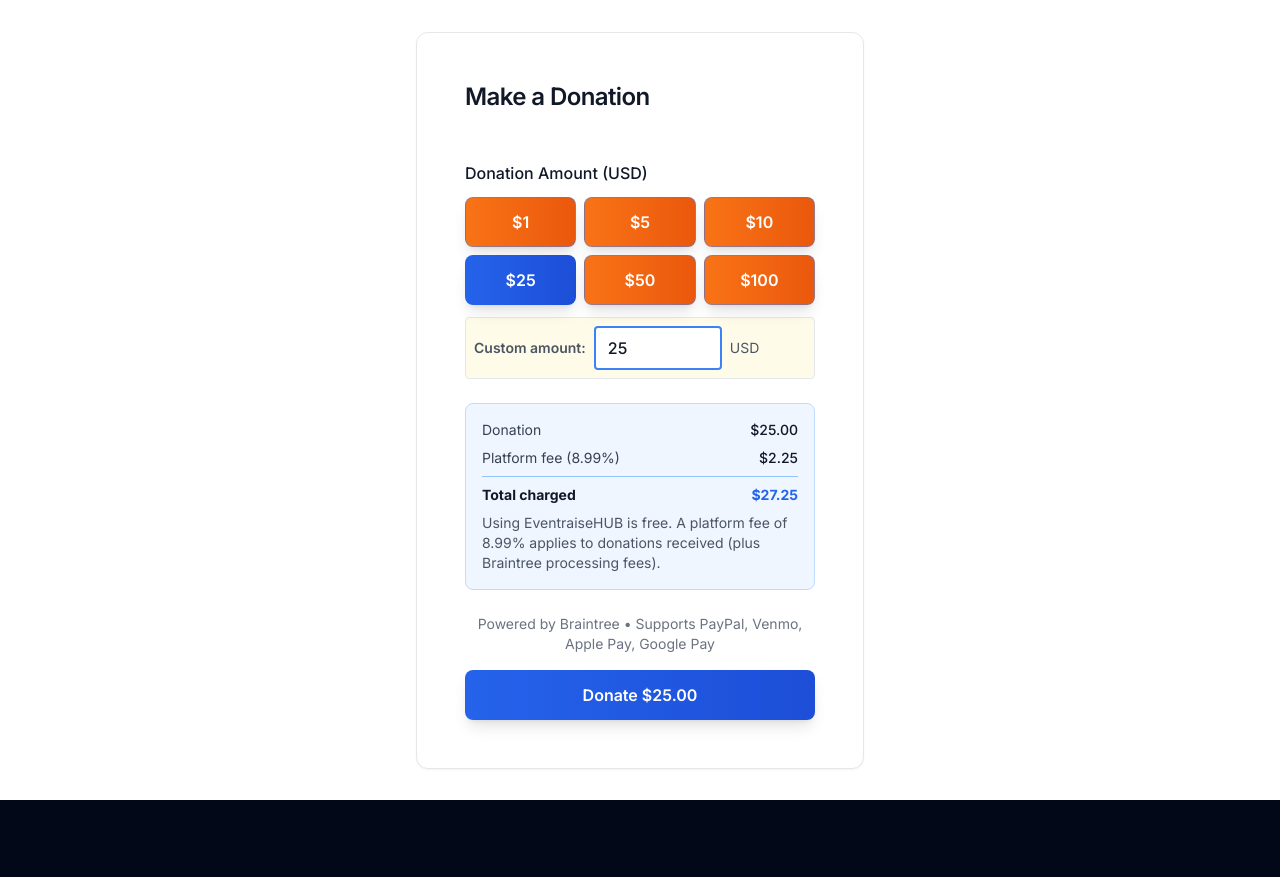
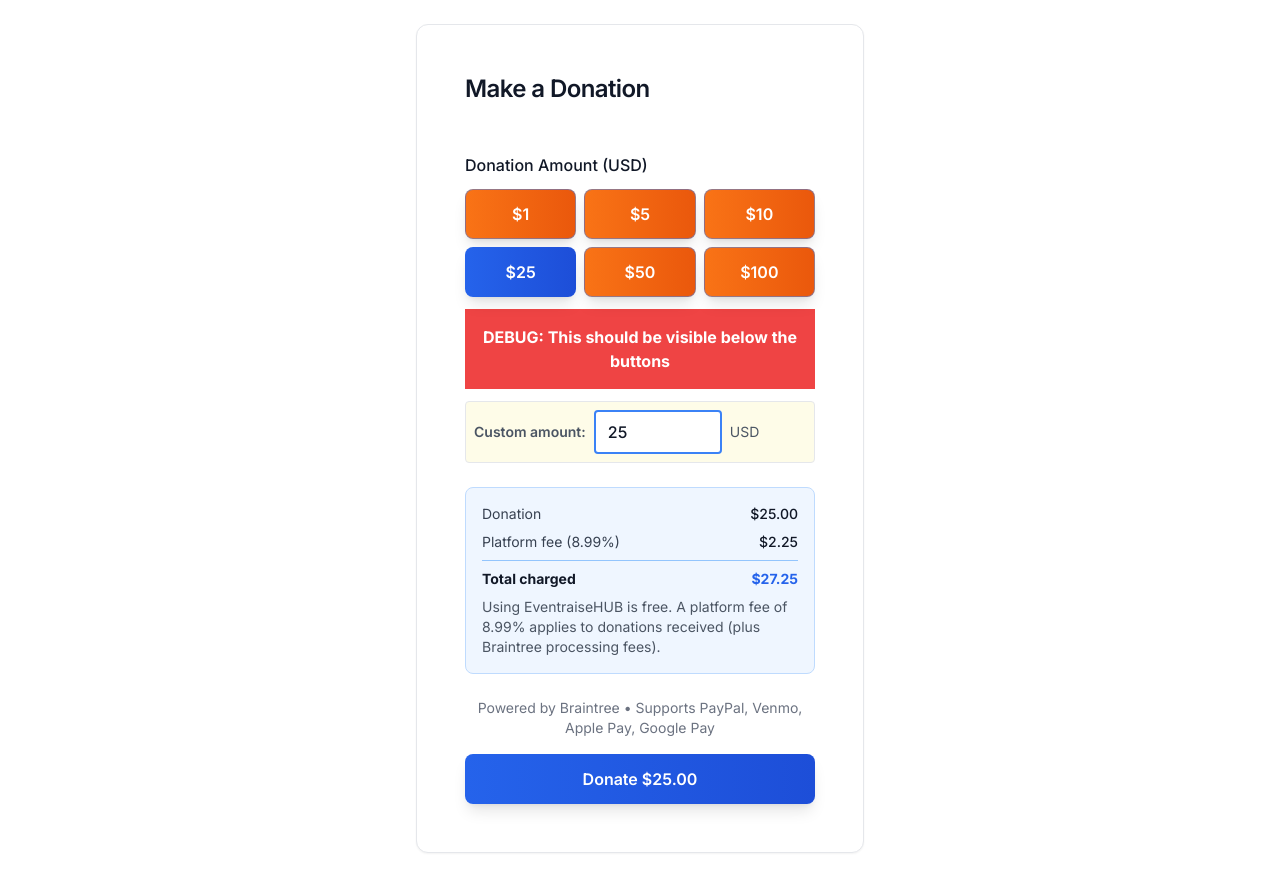
Before and after one commit to raoc-coder/Eventraise5, a Next.js app: page /donations/new in a window 1280 px wide. Before the commit the page ends 800 px from the top, so only its background shows below. Built offline with nearby package versions, Linux system fonts and the light colour scheme; no server answers.

Commit message:
Add red debug box to test if content is rendering
- Add bright red debug box below preset buttons
- This will help identify if the issue is with the custom input specifically or if content is being cut off
- If red box shows, the custom input section should also be visible

```diff
--- a/app/donations/new/page.tsx
+++ b/app/donations/new/page.tsx
@@ -85,6 +85,12 @@ function DonationForm() {
               </Button>
             ))}
           </div>
+
+          {/* DEBUG: Test if this section renders */}
+          <div className="bg-red-500 text-white p-4 text-center font-bold">
+            DEBUG: This should be visible below the buttons
+          </div>
+
           <div className="flex flex-col sm:flex-row sm:items-center space-y-2 sm:space-y-0 sm:space-x-2 bg-yellow-50 p-2 rounded border">
             <span className="text-sm text-gray-600 whitespace-nowrap font-semibold">Custom amount:</span>
             <div className="flex items-center space-x-2">
```
